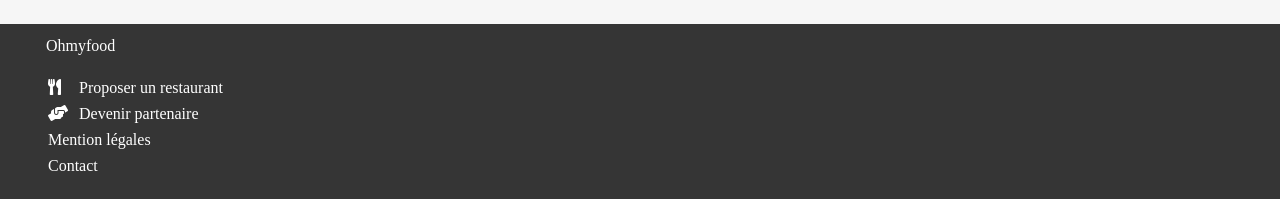
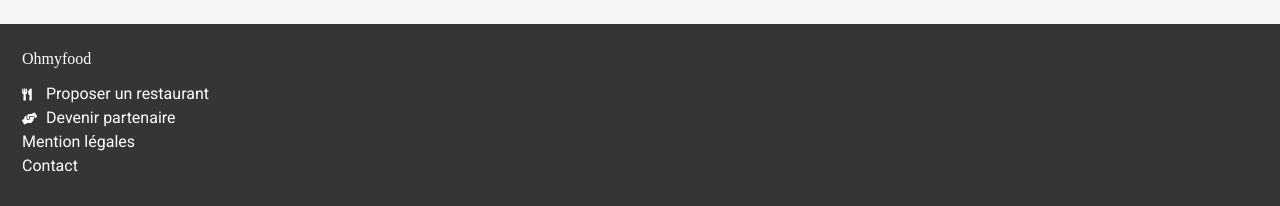
Before and after one commit to nagharbi/ohmyfood, a website: page index.html in a window 1280 px wide. Shown: the part 1187-1393 px from the top of the page. Drawn offline with Linux system fonts and the light colour scheme; a web font is replaced by a local one.

Commit message:
Ajuster le footer

```diff
--- a/index.html
+++ b/index.html
@@ -121,20 +121,18 @@
     <footer class="footer">
         <div class="footer__title">Ohmyfood</div>
         <div class="footer__container">
-            <ul class="footer__liste">
-                <li class="footer__élement">
-                    <i class="footer__icon fas fa-utensils"></i>
-                    <span class="élement__footer1" >Proposer un restaurant</span>
+            <ul class="footer__list">
+                <li class="footer__element">
+                    <a class="footer__link" href="#"><i class="footer__icon fas fa-utensils"></i>Proposer un restaurant</a>
                 </li>
-                <li class="footer__élement">
-                    <i class=" footer __icon fas fa-hands-helping"></i>
-                    <span class="élement__footer2">Devenir partenaire</span>
+                <li class="footer__element">
+                    <a class="footer__link" href="#"><i class="footer__icon fas fa-hands-helping"></i>Devenir partenaire</a>
                 </li>
-                <li class="footer__élement">
-                    <p>Mention légales</p>
+                <li class="footer__element">
+                    <a class="footer__link" href="#">Mention légales</a>
                 </li>
-                <li class="footer__élement">
-                    <p>Contact</p>
+                <li class="footer__element">
+                    <a class="footer__link" href="mailto:contact@ohmyfood.com">Contact</a>
                 </li>
             </ul>
         </div>
--- /dev/null
+++ b/sass/layout/_footer.scss
@@ -0,0 +1,30 @@
+.footer{
+    background-color: #353535;
+    color: #fff;
+    padding-bottom: 26px;
+    &__title{
+        @extend %fonttitle;
+        padding: 26px 0 16px 22px;
+    }
+    &__container{
+        display: flex;
+        flex-direction: column;
+        padding-left: 22px;
+    }
+    &__list {
+        margin: 0;
+        padding: 0;
+    }
+    &__icon{
+        font-size: 12px;
+        width: 16px;
+        margin-right: 8px;
+    }
+    &__element {
+        padding-bottom: 5px;
+        @extend %fonttext;
+    }
+    &__link:hover {
+        text-decoration: underline;
+    }
+}
--- a/sass/main.scss
+++ b/sass/main.scss
@@ -10,4 +10,5 @@
 @import "./base/base";
 @import "./components/spinner";
 @import "./layout/header";
+@import "./layout/footer";
 @import "./pages/acceuil";
--- a/sass/pages/_acceuil.scss
+++ b/sass/pages/_acceuil.scss
@@ -138,25 +138,3 @@
         }
     }
 }
-.footer{
-    background-color: #353535;
-    color: #fff;
-    &__title{
-        @extend %fonttitle;
-        padding-top: 13px;
-        margin-left: 46px;
-    }
-  }
-  .footer__container{
-      display: flex;
-      flex-direction: column;
-  }
-  .footer__élement{
-    margin: 8px;
-  }
-  .élement__footer1{
-      padding: 14px;
-  }
-  .élement__footer2{
-      padding: 7px;
-  }
```
Also changed, not shown: public/css/style.css.
